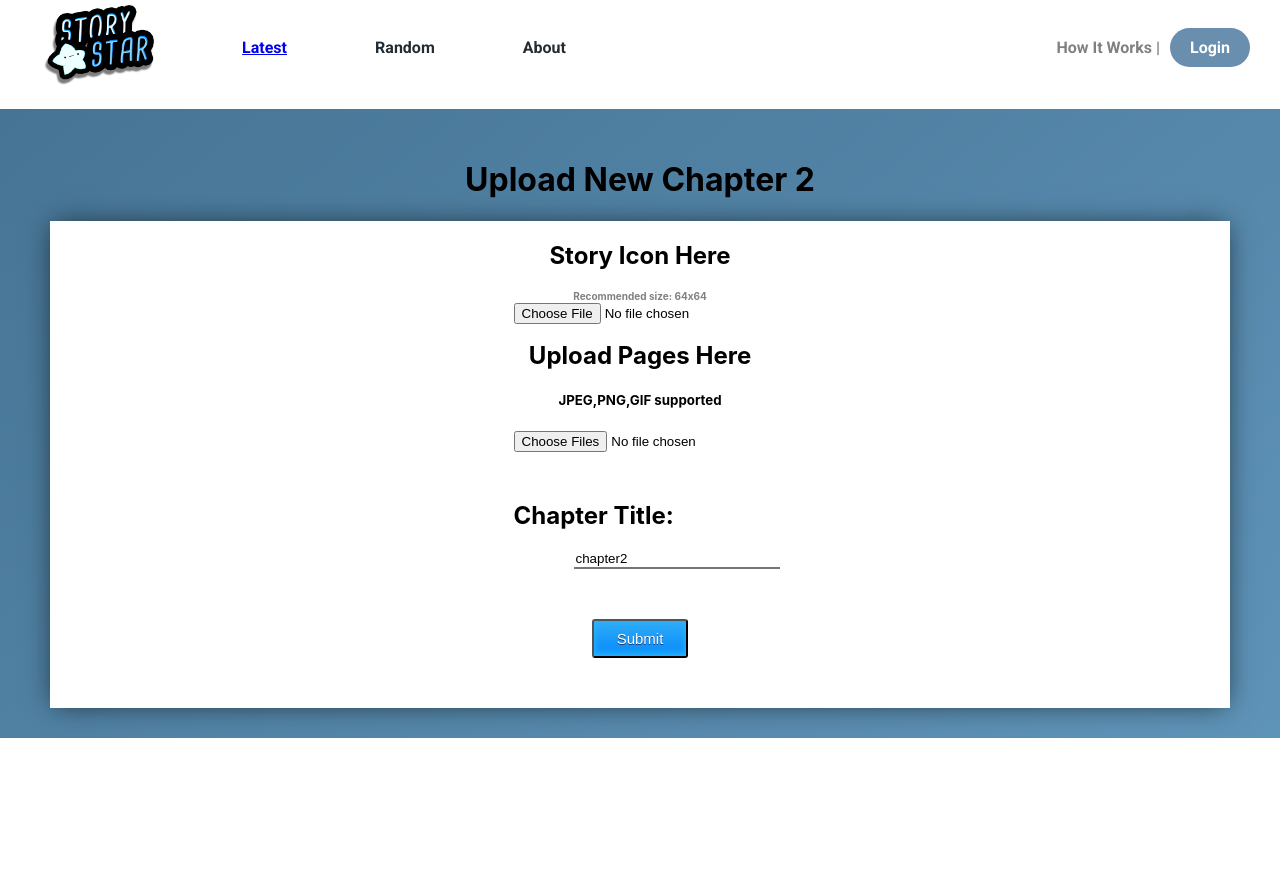
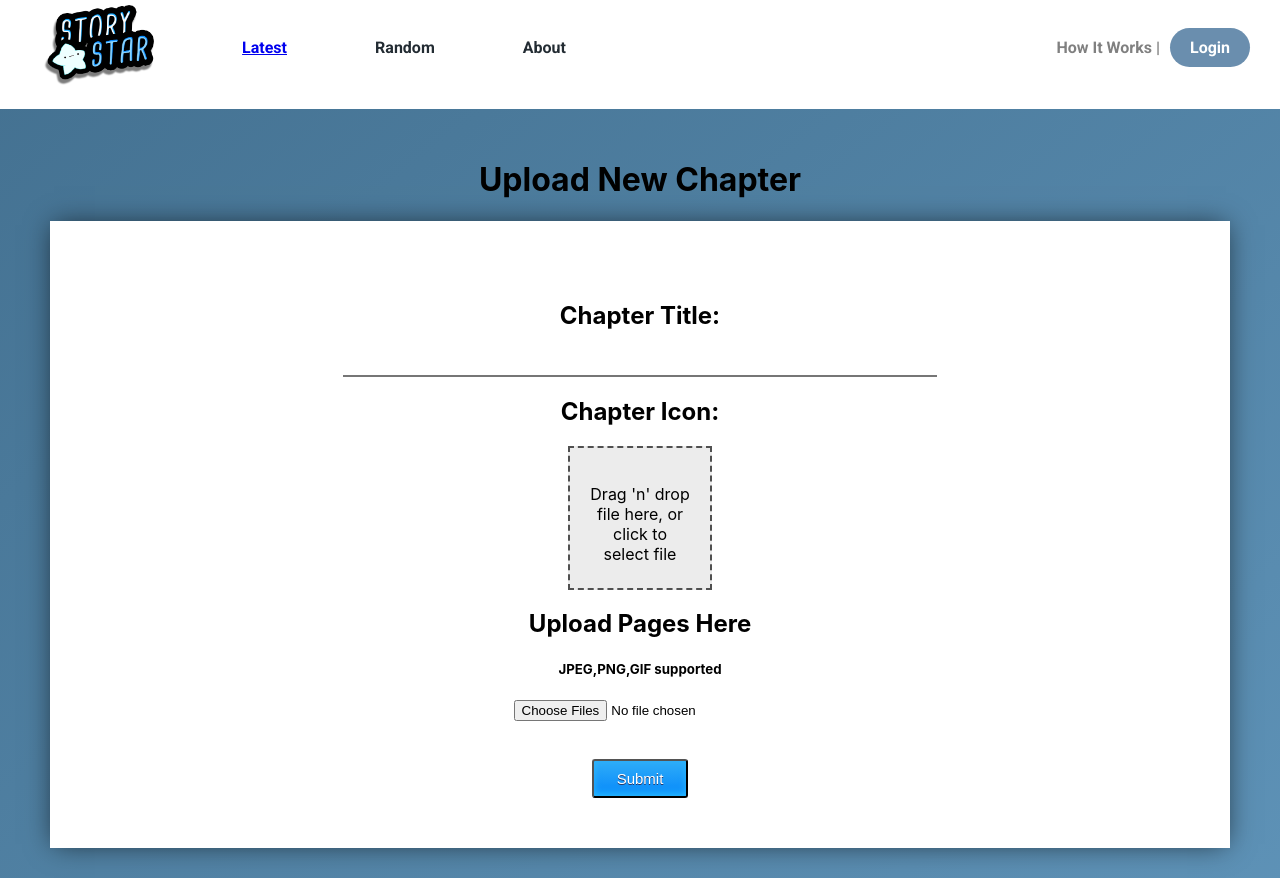
Before and after one commit to conorGar/storyStarFrontEnd, a React (Create React App) app: page /chapter/story/upload/1 in a window 1280 px wide. Before the commit the page ends 800 px from the top, so only its background shows below. Built offline with nearby package versions, Linux system fonts and the light colour scheme; no server answers.

Commit message:
Add Dropzone to chapter upload page

```diff
--- a/package.json
+++ b/package.json
@@ -6,6 +6,7 @@
     "axios": "^0.19.0",
     "react": "^16.9.0",
     "react-dom": "^16.9.0",
+    "react-dropzone": "^10.1.9",
     "react-responsive-carousel": "^3.1.50",
     "react-router-dom": "^4.3.1",
     "react-s3": "^1.3.1",
@@ -25,7 +26,6 @@
       ">0.2%",
       "not dead",
       "not op_mini all"
-
     ],
     "development": [
       "last 1 chrome version",
--- a/src/screens/UploadChapter/UploadChapter.css
+++ b/src/screens/UploadChapter/UploadChapter.css
@@ -1,7 +1,20 @@
 
+
+.project-submit-form{
+    width:50%;
+}
 
 .text-info-container{
     margin-top: 60px;
+
+}
+
+.title-input-form{
+    font-size: 20px;
+    /* background-color: green; */
+    width: 100%;
+    text-align: center;
+    margin: 0;
 }
 
 .subtitle-text{
@@ -9,3 +22,32 @@
     margin: 0;
     font-size: 10px;
 }
+
+.input-title-container{
+    text-align: center;
+    /* background-color: blue; */
+    display: flex;
+    flex-direction: column;
+    align-items: center;
+    justify-content: center;
+}
+
+
+.icon-drop-zone{
+    height: 100px;
+    width: 100px;
+
+    background-color: rgb(236, 236, 236);
+    border-style: dashed;
+    border-color: rgb(80, 80, 80);
+    border-width: 2px;
+    padding: 20px;
+
+}
+
+.dropzone-section{
+    display: flex;
+    flex-direction: column;
+    justify-content: center;
+    align-items: center;
+}
--- a/src/screens/UploadChapter/UploadChapter.js
+++ b/src/screens/UploadChapter/UploadChapter.js
@@ -2,6 +2,7 @@ import React from 'react'
 import { apiCall } from '../../services/apiService'
 import S3FileUpload from 'react-s3';
 import { AwsConfig } from '../../services/AwsConfig'
+import Dropzone from 'react-dropzone'
 
 import './UploadChapter.css'
 
@@ -10,7 +11,7 @@ class UploadChapter extends React.Component {
         super(props);
 
         this.state = {
-            name: 'chapter2',
+            name: '',
             contents: [],
             filesToUpload: [],
             iconImgUrl: ''
@@ -18,15 +19,15 @@ class UploadChapter extends React.Component {
         }
     }
     handlePagesUpload = async (evt) => {
-        const {filesToUpload} = this.state
+        const { filesToUpload } = this.state
 
         const allFiles = evt.target.files
-        for(let i = 0 ; i < allFiles.length; i++){
+        for (let i = 0; i < allFiles.length; i++) {
             let value = allFiles[i].name
-            let file =allFiles[i]
+            let file = allFiles[i]
             this.setState(prevState => ({
                 // contents: [...prevState.contents, value],
-                filesToUpload: [...prevState.filesToUpload,file]
+                filesToUpload: [...prevState.filesToUpload, file]
             }))
             await S3FileUpload.uploadFile(file, AwsConfig)
                 .then((data) => {
@@ -45,10 +46,10 @@ class UploadChapter extends React.Component {
 
     }
 
-    handleIconImageUpload = async (evt) =>{
+    handleIconImageUpload = async (evt) => {
         console.log("Icon image upoad activate")
-
-        await S3FileUpload.uploadFile(evt.target.files[0], AwsConfig)
+        console.log(evt)
+        await S3FileUpload.uploadFile(evt[0], AwsConfig)
             .then((data) => {
                 this.setState({
                     iconImgUrl: data.location
@@ -103,28 +104,10 @@ class UploadChapter extends React.Component {
     render() {
         return (
             <div className="upload-project-container">
-                <h1>Upload New Chapter 2</h1>
+                <h1>Upload New Chapter</h1>
                 <div className="form-container">
                     <form className="project-submit-form" onSubmit={this.handleProjectSubmit}>
-                         <div className="upload-image-container">
-                            <h2>Story Icon Here</h2>
-                            <h5 className='subtitle-text'>Recommended size: 64x64</h5>
-                            <input
-                                name="uploadedImage"
-                                type="file"
-                                onChange={this.handleIconImageUpload}
-                            />
-                        </div>
-                        <div className="upload-image-container">
-                            <h2>Upload Pages Here</h2>
-                            <h5>JPEG,PNG,GIF supported</h5>
-                            <input
-                                name="uploadedImage"
-                                type="file"
-                                onChange={this.handlePagesUpload}
-                                multiple
-                            />
-                        </div>
+
                         <div className="text-info-container">
                             <div className="input-title-container">
                                 <h2>Chapter Title:</h2>
@@ -136,6 +119,30 @@ class UploadChapter extends React.Component {
                                     value={this.state.name}
                                 />
                             </div>
+                            <Dropzone onDrop={this.handleIconImageUpload} >
+                                {({ getRootProps, getInputProps }) => (
+                                    <section className='dropzone-section'>
+                                        <h2>Chapter Icon:</h2>
+                                        <div {...getRootProps()} className='icon-drop-zone'>
+                                            <input {...getInputProps()} />
+                                            <p>Drag 'n' drop file here, or click to select file</p>
+                                        </div>
+                                    </section>
+                                )}
+                            </Dropzone>
+
+
+                            <div className="upload-image-container">
+                                <h2>Upload Pages Here</h2>
+                                <h5>JPEG,PNG,GIF supported</h5>
+                                <input
+                                    name="uploadedImage"
+                                    type="file"
+                                    onChange={this.handlePagesUpload}
+                                    multiple
+                                />
+                            </div>
+
 
 
                         </div>
```
Also changed, not shown: 1 other file (tests, documents, lock files or other folders). Lines whose indentation alone changed are shown as unchanged.
